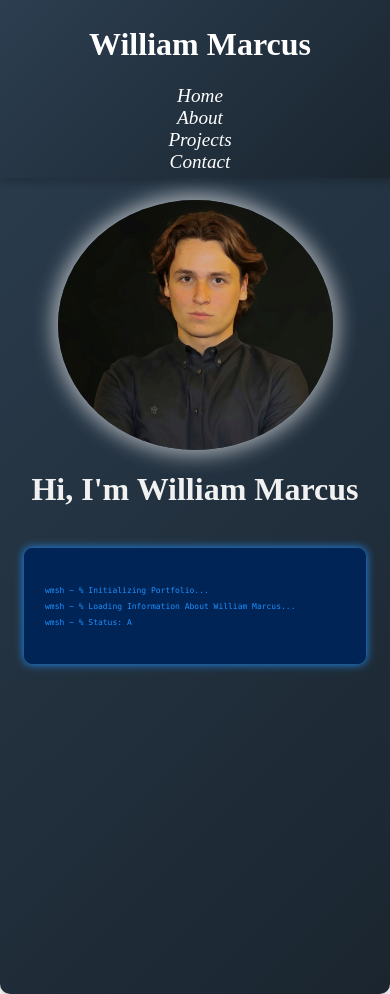
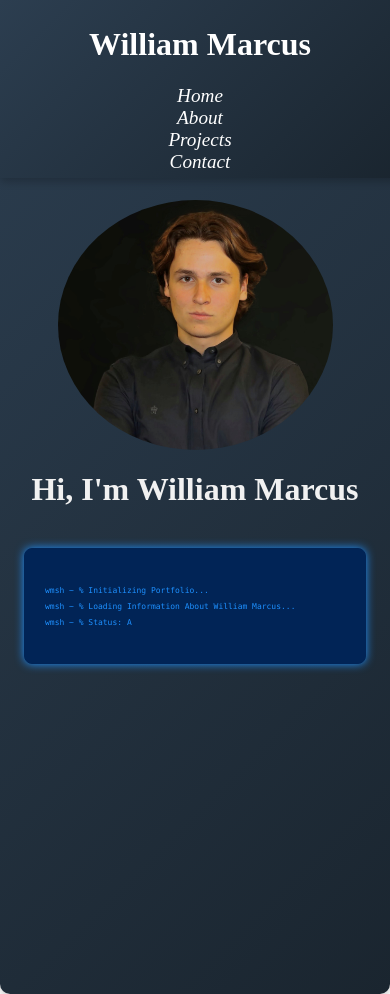
Before and after one commit to WillMarcuss/Website, a React (Create React App) app: page / in a window 390 px wide. Built offline with nearby package versions, Linux system fonts and the light colour scheme.

Commit message:
temp fix for mobile bug of logo border

```diff
--- a/src/pages/Home.module.css
+++ b/src/pages/Home.module.css
@@ -140,10 +140,16 @@
 
   .profile-pic {
     margin-top: 50px;
+    box-shadow: none;
+  }
+
+  .profile-pic:hover{
+    box-shadow: none;
   }
 
   .logo {
     margin-top: 50px;
+    box-shadow: none;
   }
 
   .terminal {
```
